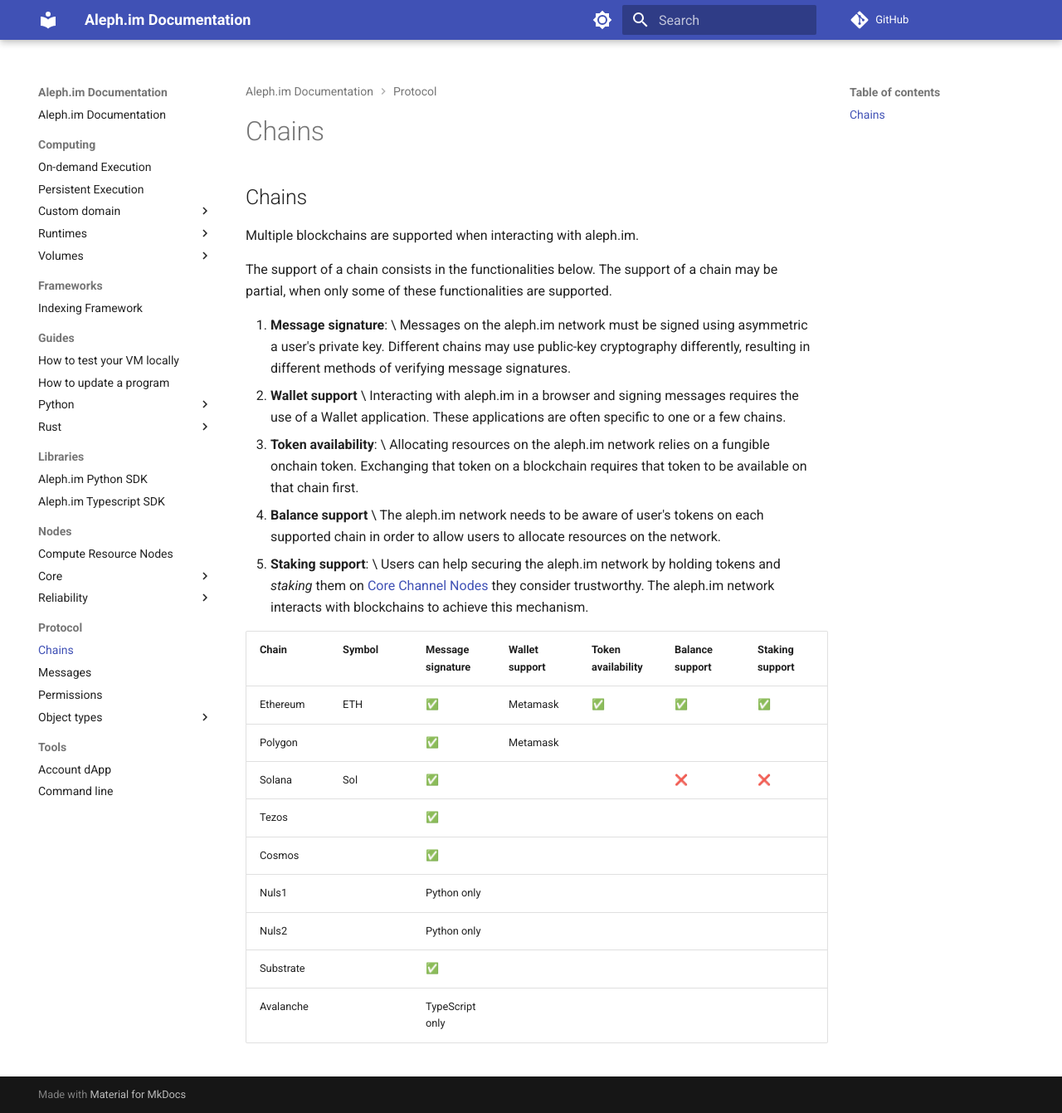
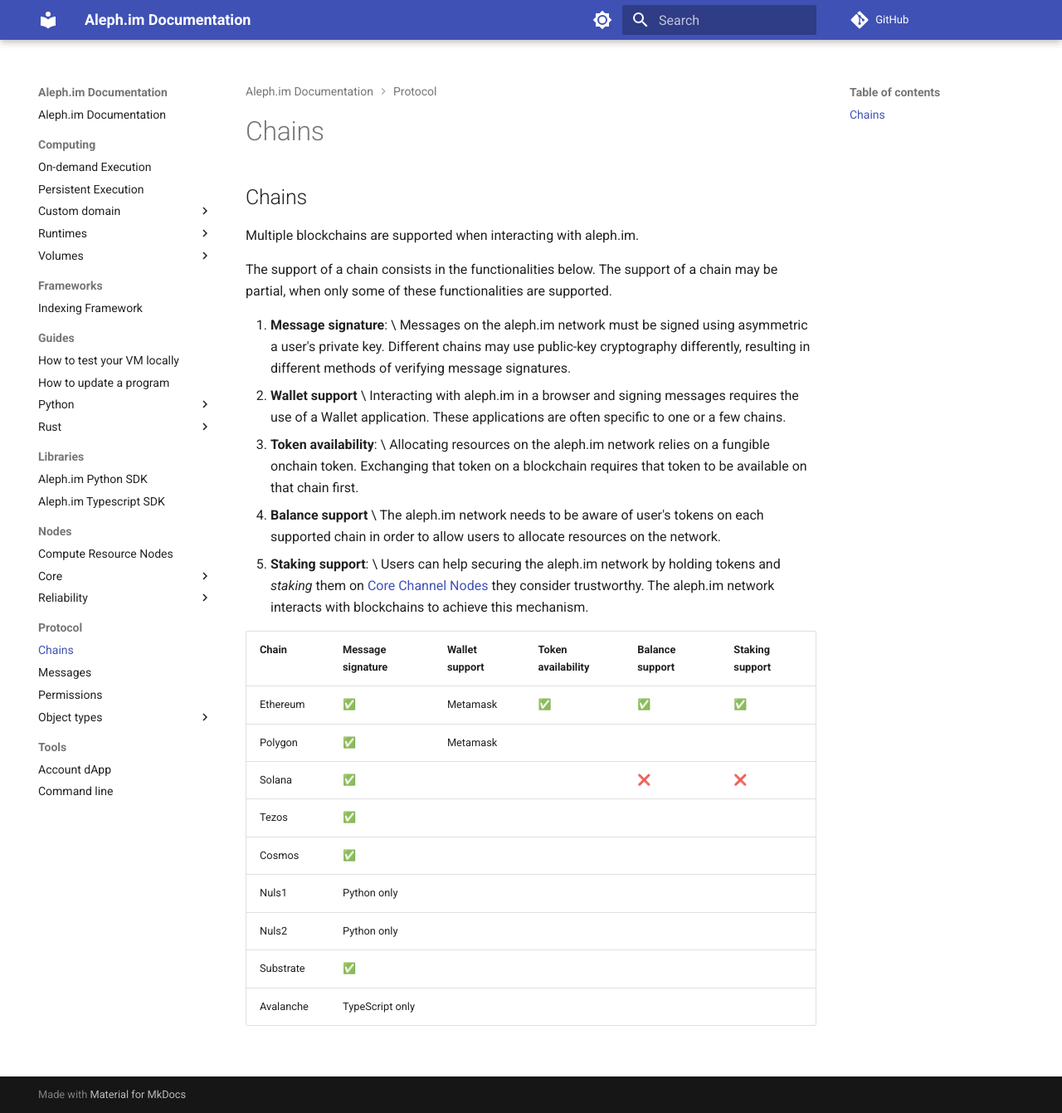
Before and after one commit to aleph-im/aleph-docs, an MkDocs documentation site: the page built from docs/protocol/chains.md, in a window 1280 px wide and 1341 px high. Shown: the whole window at 83% size. Built offline with MkDocs 1.6.1 and Material for MkDocs 9.7.7, drawn with Linux system fonts in a browser that asks for light colours; comment, search, counter and statistics services are not loaded.

Commit message:
Update chains.md

```diff
--- a/docs/protocol/chains.md
+++ b/docs/protocol/chains.md
@@ -25,14 +25,14 @@
    interacts with blockchains to achieve this mechanism.
 
 
-| Chain     | Symbol | Message signature | Wallet support | Token availability | Balance support | Staking support |
-|-----------|--------|-------------------|----------------|--------------------|-----------------|-----------------|
-| Ethereum  | ETH    | ✅                 | Metamask       | ✅                  | ✅               | ✅               |
-| Polygon   |        | ✅                 | Metamask       |                    |                 |                 |
-| Solana    | Sol    | ✅                 |                |                    | ❌               | ❌               |
-| Tezos     |        | ✅                 |                |                    |                 |                 |
-| Cosmos    |        | ✅                 |                |                    |                 |                 |
-| Nuls1     |        | Python only       |                |                    |                 |                 |
-| Nuls2     |        | Python only       |                |                    |                 |                 |
-| Substrate |        | ✅                 |                |                    |                 |                 |
-| Avalanche |        | TypeScript only   |                |                    |                 |                 |
+| Chain     | Message signature | Wallet support | Token availability | Balance support | Staking support |
+|-----------|-------------------|----------------|--------------------|-----------------|-----------------|
+| Ethereum  | ✅                 | Metamask       | ✅                  | ✅               | ✅               |
+| Polygon   | ✅                 | Metamask       |                    |                 |                 |
+| Solana    | ✅                 |                |                    | ❌               | ❌               |
+| Tezos     | ✅                 |                |                    |                 |                 |
+| Cosmos    | ✅                 |                |                    |                 |                 |
+| Nuls1     | Python only       |                |                    |                 |                 |
+| Nuls2     | Python only       |                |                    |                 |                 |
+| Substrate | ✅                 |                |                    |                 |                 |
+| Avalanche | TypeScript only   |                |                    |                 |                 |
```
